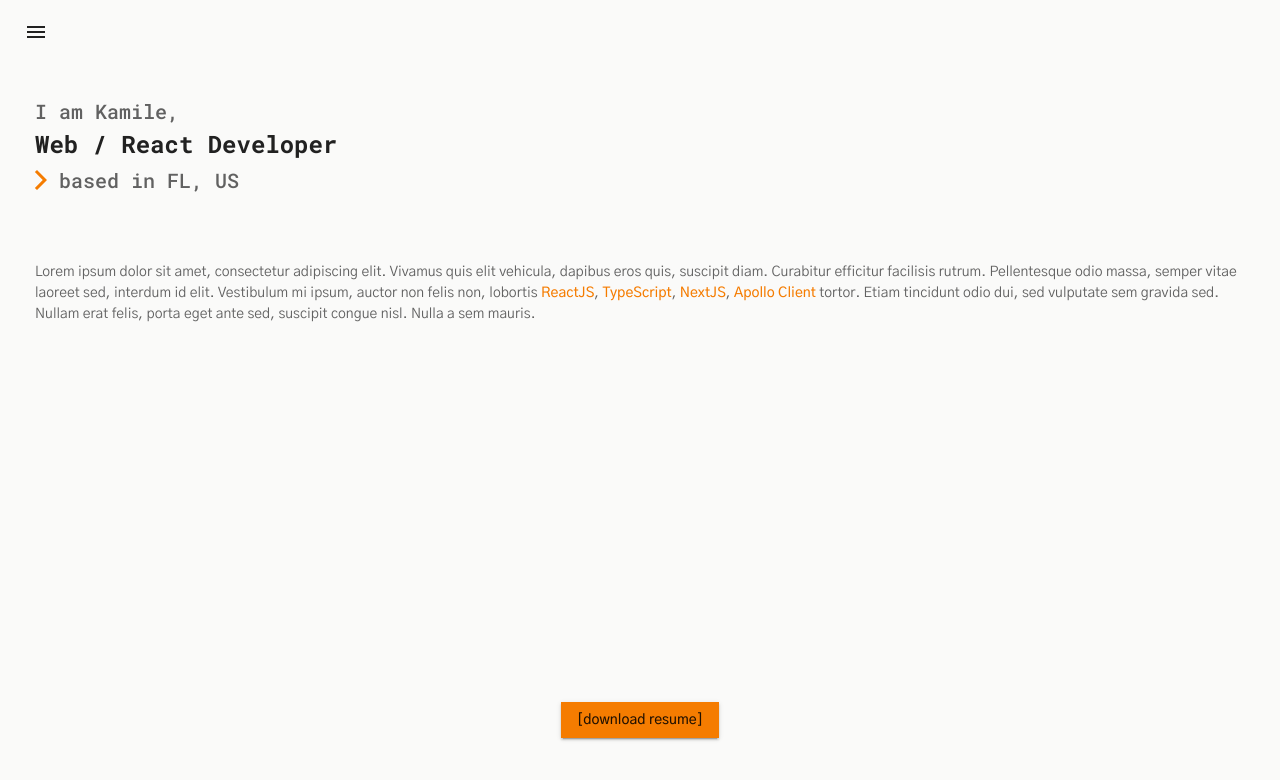
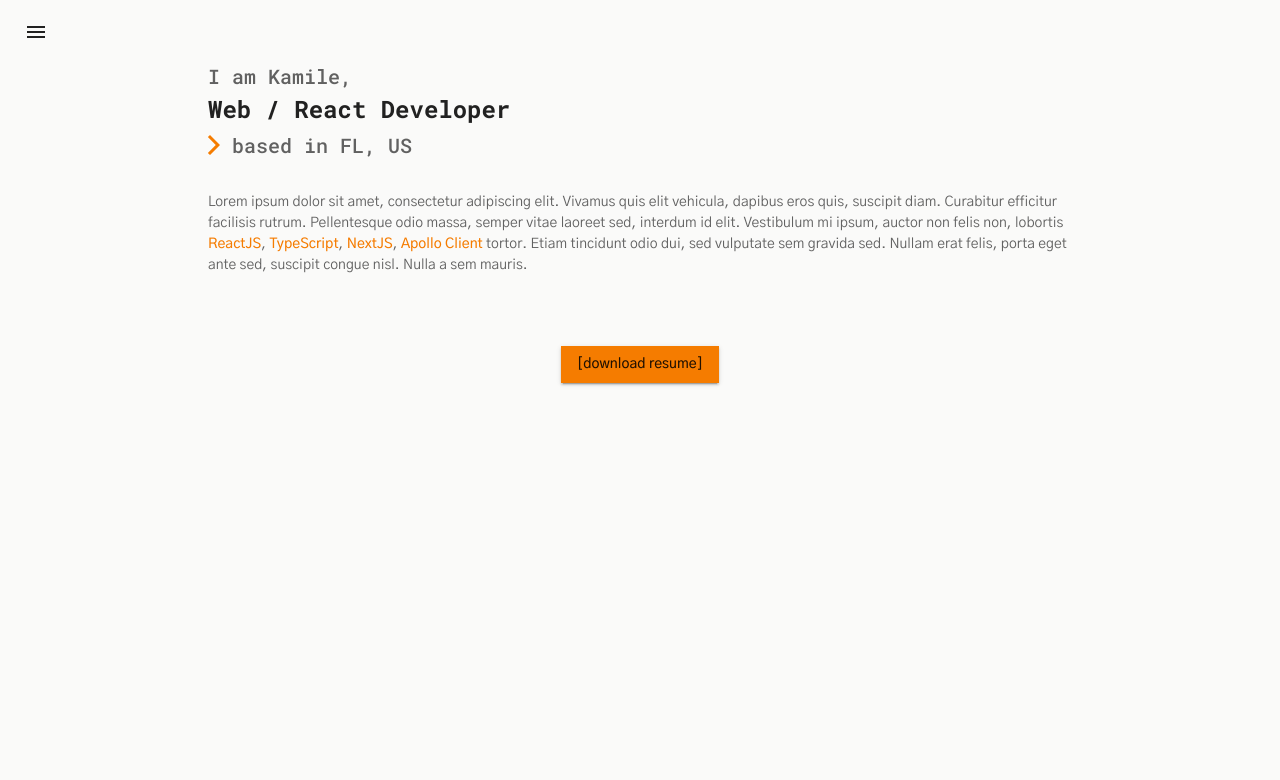
Before and after one commit to fufukha/my-portfolio, a Next.js app: page / in a window 1280 px wide. Shown: the top 780 px of the page. Built offline with nearby package versions, Linux system fonts and the light colour scheme.

Commit message:
fix layout

```diff
--- a/components/Collaboration.tsx
+++ b/components/Collaboration.tsx
@@ -20,7 +20,7 @@ type CollaborationProps = {
 
 const useStyles = makeStyles({
   card: {
-    marginBottom: '35px'
+    margin: '0 auto 35px auto'
   }
 })
 
--- a/components/Layout.tsx
+++ b/components/Layout.tsx
@@ -56,8 +56,8 @@ type LayoutProps = {
 
 const useStyles = makeStyles(({ mixins }) => ({
   container: {
-    padding: '35px 35px 70px 35px',
-    height: `calc(100vh - ${mixins.toolbar.minHeight}px)`,
+    height: `calc(100vh - ${mixins.toolbar.minHeight}px + 35px)`,
+    paddingBottom: '70px',
   },
 }))
 
@@ -69,7 +69,7 @@ const Layout = ({ children }: LayoutProps) => {
       <Meta />
       <Header />
       <Toolbar id='back-to-top-anchor' disableGutters />
-      <Container className={classes.container} component='main'>
+      <Container className={classes.container} maxWidth='md' component='main'>
         {children}
       </Container>
       <ScrollTop>
--- a/components/Repo.tsx
+++ b/components/Repo.tsx
@@ -11,7 +11,8 @@ import TopicList from './TopicList'
 
 const useStyles = makeStyles({
   card: {
-    marginBottom: '35px',
+    margin: '0 auto 35px auto',
+    maxWidth: '400px',
     '& > img': {
       width: '100%',
       height: '200px',
--- a/pages/index.tsx
+++ b/pages/index.tsx
@@ -1,9 +1,11 @@
-import { Button, Grid, makeStyles, Typography } from '@material-ui/core'
+import { makeStyles } from '@material-ui/core'
+import Button from '@material-ui/core/Button'
+import Container from '@material-ui/core/Container'
+import Typography from '@material-ui/core/Typography'
 import ArrowForwardIosIcon from '@material-ui/icons/ArrowForwardIos'
 
 const useStyles = makeStyles(({ palette }) => ({
   section: {
-    height: '100%',
     '& > header': {
       marginBottom: '35px',
     },
@@ -18,10 +20,9 @@ const useStyles = makeStyles(({ palette }) => ({
   article: {
     display: 'flex',
     flexDirection: 'column',
-    justifyContent: 'space-between',
-    alignItems: 'center',
-    flex: 1,
-    marginTop: '35px',
+    '& > p': {
+      marginBottom: '70px',
+    },
     '& p > span': {
       color: palette.primary.main,
       fontWeight: 500,
@@ -37,13 +38,8 @@ export default function Home() {
   const classes = useStyles()
 
   return (
-    <Grid
-      className={classes.section}
-      container
-      component='section'
-      direction='column'
-    >
-      <Grid item component='header'>
+    <Container className={classes.section} maxWidth='md'>
+      <header>
         <Typography
           component='h1'
           variant='h2'
@@ -61,15 +57,8 @@ export default function Home() {
             based in FL, US
           </Typography>
         </div>
-      </Grid>
-      <Grid
-        className={classes.article}
-        item
-        container
-        component='article'
-        direction='row'
-        justify='space-between'
-      >
+      </header>
+      <article className={classes.article}>
         <Typography variant='body1' color='textSecondary'>
           Lorem ipsum dolor sit amet, consectetur adipiscing elit. Vivamus quis
           elit vehicula, dapibus eros quis, suscipit diam. Curabitur efficitur
@@ -80,10 +69,17 @@ export default function Home() {
           vulputate sem gravida sed. Nullam erat felis, porta eget ante sed,
           suscipit congue nisl. Nulla a sem mauris.
         </Typography>
-        <Button variant='contained' color='primary' size='medium'>
-          [download resume]
+        <Button
+          component='a'
+          href='../public/documents/resume.pdf'
+          download
+          variant='contained'
+          color='primary'
+          size='medium'
+        >
+          <span aria-hidden='true'>[</span>download resume<span aria-hidden='true'>]</span>
         </Button>
-      </Grid>
-    </Grid>
+      </article>
+    </Container>
   )
 }
```
Also changed, not shown: pages/projects.tsx (+19 -5 lines).
